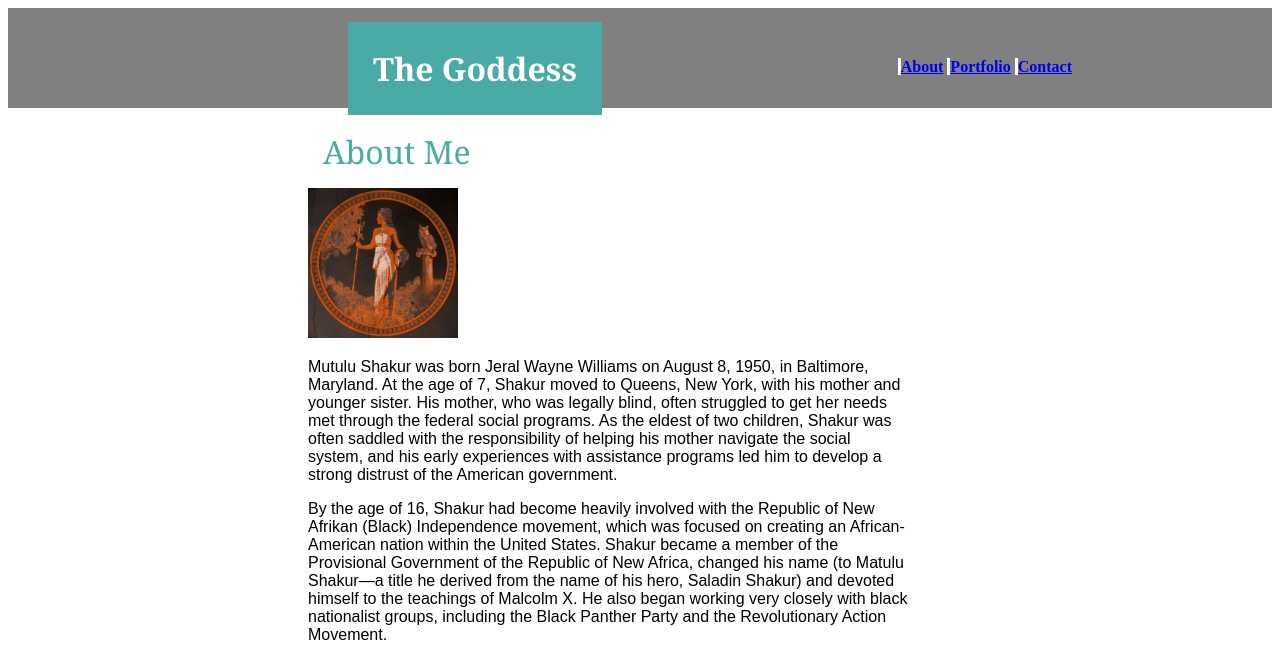
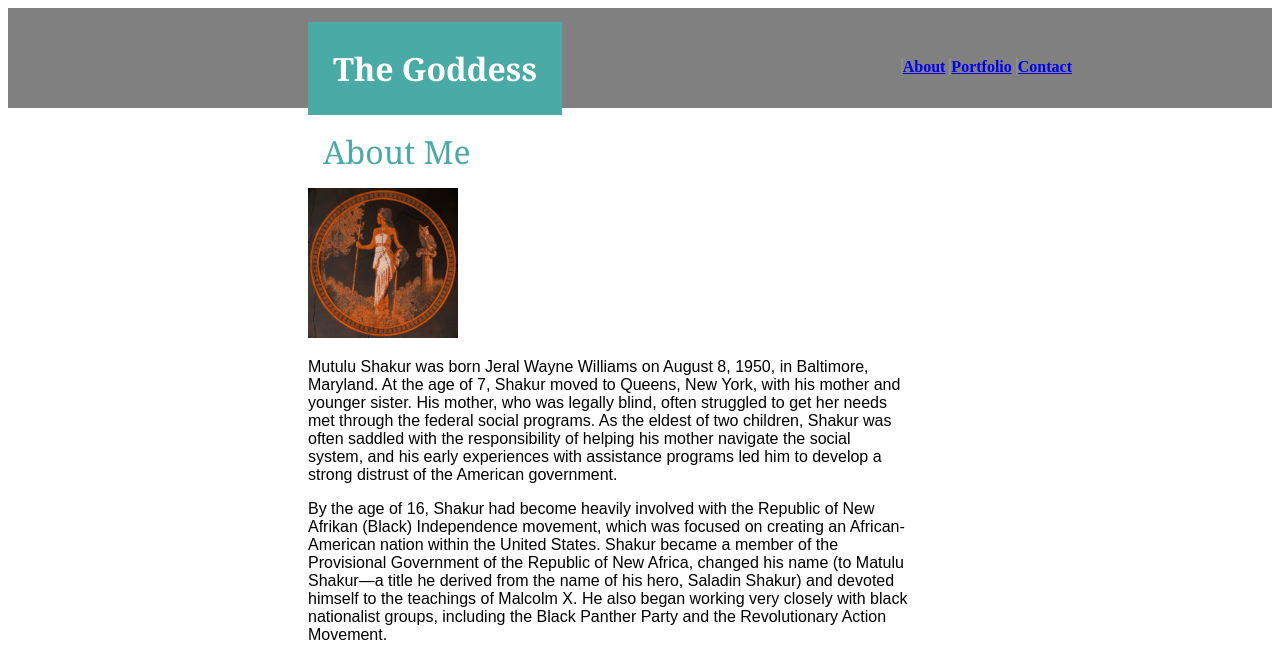
Before and after one commit to Coolaide/Coolaide.github.io, a plain HTML site: page Homework Week 1/index.html in a window 1280 px wide. Shown: the top 657 px of the page. Drawn offline with Linux system fonts and the light colour scheme.

Commit message:
Homework 1 submitted version

```diff
--- a/Homework Week 1/stylenow.css
+++ b/Homework Week 1/stylenow.css
@@ -15,7 +15,7 @@ header{
 			background-color: #4aaaa5;
 			color: #ffffff;
 			margin-top: 14px;
-			margin-left:340px;
+			margin-left:300px;
 			font-family: 'Georgia', 'Times', 'Times New Roman', 'serif';
 			padding: 25px;
 			font-size: 32px;
@@ -25,8 +25,9 @@ header{
 
 .navLinks{
 	font-size: 16px;
-	border-color: white;
+	border-color: #8e8d8e;
 	border-left-style: solid;
+	border-width: 2px;
 }
 
 #infolinks {
```
